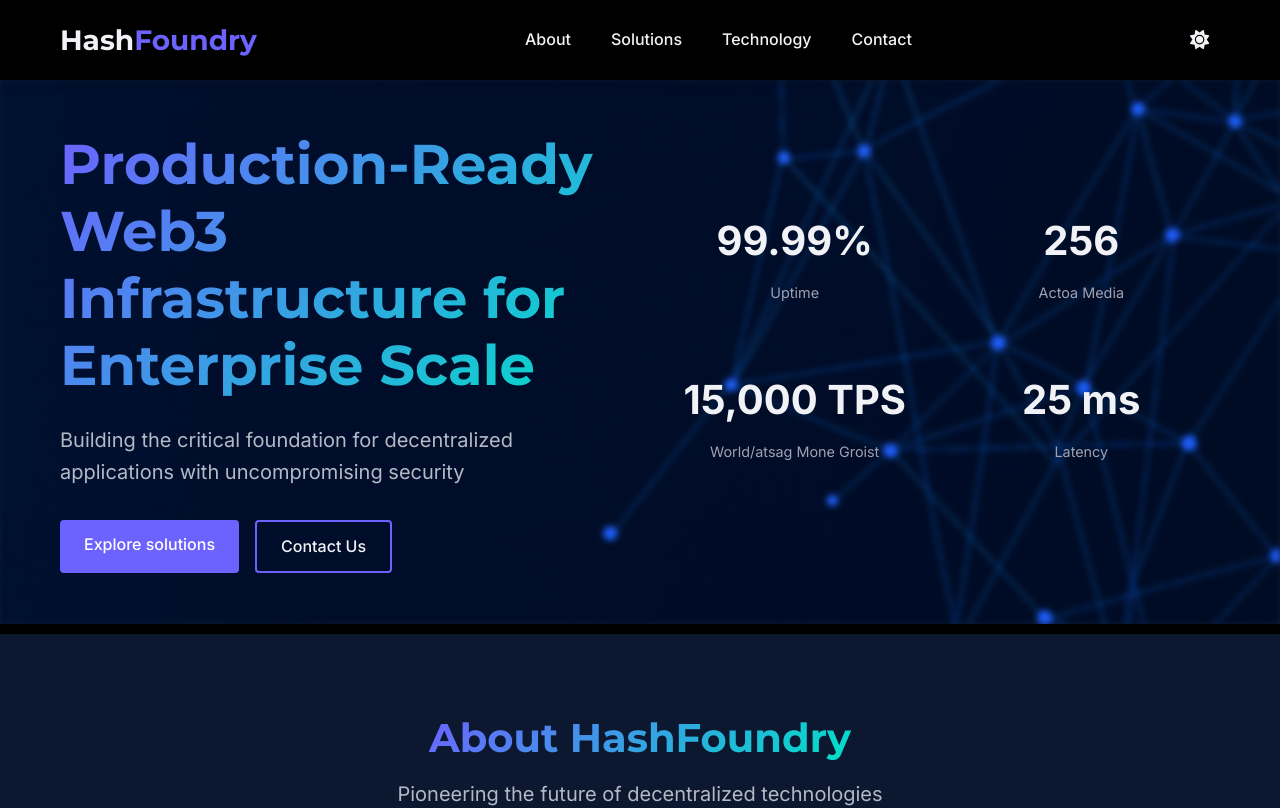
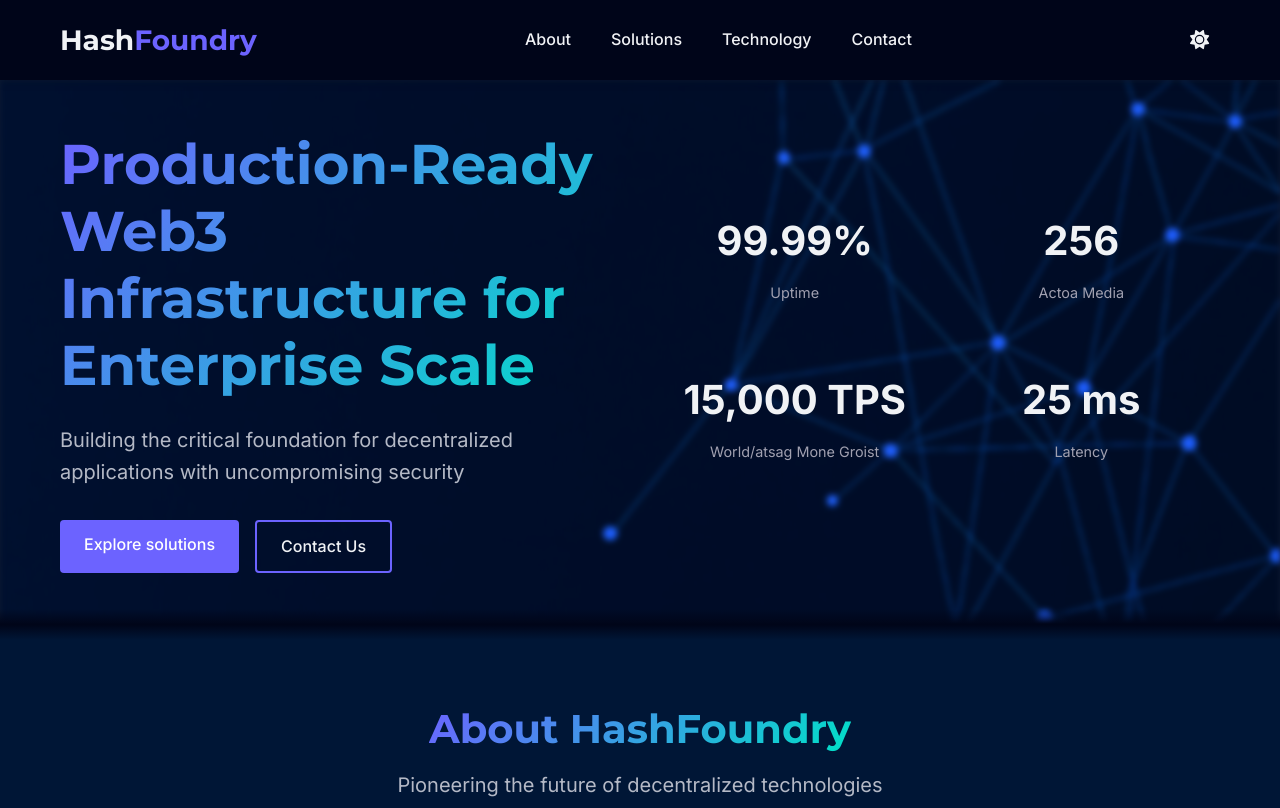
Before and after one commit to hashfoundry/site, a React (Create React App) app in the folder hashfoundry-react/: page / in a window 1280 px wide. Shown: the top 808 px of the page. Built offline with nearby package versions, Linux system fonts and the light colour scheme.

Commit message:
Improved color contrast, corrected background colors. Improved appearance of the separator line

```diff
--- a/hashfoundry-react/src/assets/css/GlobalStyles.js
+++ b/hashfoundry-react/src/assets/css/GlobalStyles.js
@@ -16,36 +16,37 @@ const GlobalStyles = createGlobalStyle`
     --light-text: #1A1A2E;
     --light-text-secondary: #4A4A68;
     --light-border: #E2E8F0;
-    --light-card-bg: #FFFFFF;
+    --light-card-bg: #DEECF8;
     --light-hover: #F0F2F5;
 
     /* Light theme section backgrounds */
     --light-header-bg: #FFFFFF;
     --light-hero-bg: #E6F0FF;
-    --light-about-bg: #DCE8FF;
-    --light-solutions-bg: #D2E0FF;
-    --light-technology-bg: #C8D8FF;
-    --light-contact-bg: #BED0FF;
-    --light-footer-bg: #FFFFFF;
+    --light-about-bg: #EAF4FA;
+    --light-solutions-bg: #E2EFF7;
+    --light-technology-bg: #DAE9F4;
+    --light-contact-bg: #D2E4F1;
+    --light-footer-bg: #F5F5F7;
     --light-divider: #FFFFFF;
 
     /* Dark theme */
+    --dark-bg: #000d29;
     --dark-bg-secondary: #1A1F2E;
     --dark-text: #F0F2F5;
     --dark-text-secondary: #B4B9C6;
     --dark-border: #2D3748;
-    --dark-card-bg: #0E0E0E;
+    --dark-card-bg: #132042;
     --dark-hover: #2D3748;
 
     /* Dark theme section backgrounds */
-    --dark-header-bg: #000000;
+    --dark-header-bg: #000519;
     --dark-hero-bg: #0E1B34;
-    --dark-about-bg: #0C182F;
-    --dark-solutions-bg: #0A1530;
-    --dark-technology-bg: #08122A;
-    --dark-contact-bg: #061024;
-    --dark-footer-bg: #0E0E0E;
-    --dark-divider: #000000;
+    --dark-about-bg: #001636;
+    --dark-solutions-bg: #001b3d;
+    --dark-technology-bg: #002040;
+    --dark-contact-bg: #002141;
+    --dark-footer-bg: #000510;
+    --dark-divider: #000519;
 
     /* Common */
     --success: #48BB78;
--- a/hashfoundry-react/src/components/ui/SectionDivider.js
+++ b/hashfoundry-react/src/components/ui/SectionDivider.js
@@ -3,11 +3,39 @@ import styled from 'styled-components';
 import { ThemeContext } from '../../context/ThemeContext';
 
 const Divider = styled.div`
-  height: 10px;
+  height: 1px;
   width: 100%;
   background-color: ${props => props.theme === 'light' ? 'var(--light-divider)' : 'var(--dark-divider)'};
   margin: 0;
   padding: 0;
+  position: relative;
+
+  &::before, &::after {
+    content: '';
+    position: absolute;
+    left: 0;
+    right: 0;
+    height: 15px;
+    pointer-events: none;
+  }
+
+  &::before {
+    top: -15px;
+    background: linear-gradient(
+      to top,
+      ${props => props.theme === 'light' ? 'var(--light-divider)' : 'var(--dark-divider)'} 0%,
+      transparent 100%
+    );
+  }
+
+  &::after {
+    bottom: -15px;
+    background: linear-gradient(
+      to bottom,
+      ${props => props.theme === 'light' ? 'var(--light-divider)' : 'var(--dark-divider)'} 0%,
+      transparent 100%
+    );
+  }
 `;
 
 const SectionDivider = () => {
```
